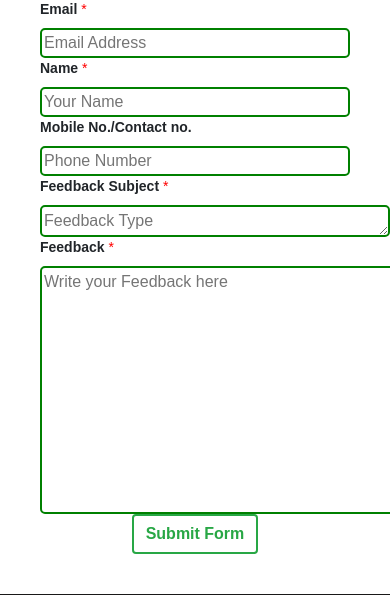
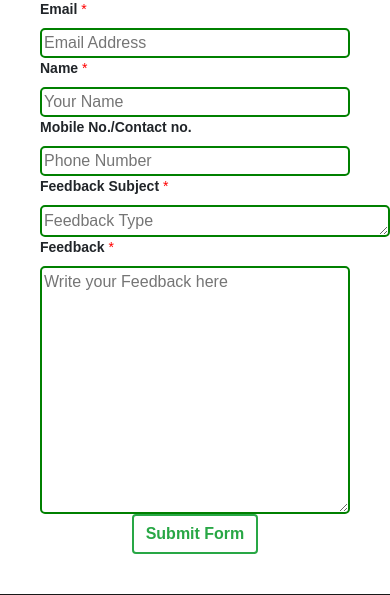
Before and after one commit to sultanbk/crpopt, a Flask app: page /feedback in a window 390 px wide; the page is wider, and only the part inside the window is pictured. Shown: the part 167-762 px from the top of that part. Run offline with Flask 3, Linux system fonts and the light colour scheme; parts of the project's set-up code (start-up, migrations or seed data) failed here and were passed over; some libraries are stand-ins or nearby versions; some web fonts are replaced.

Commit message:
Feedback Page is properly responsive

```diff
--- a/templates/feedback.html
+++ b/templates/feedback.html
@@ -31,7 +31,7 @@
 
         <div class="form-gp">
             <label for=""> <b>Feedback</b> <span style="color: red;">*</span> </label>
-            <textarea id="feedback" name="entry.326955045" rows="10" cols="50" maxlength="500" placeholder="Write your Feedback here" required style="border: 2px solid green; border-radius: 5px; width: 600px;"></textarea>
+            <textarea id="feedback" name="entry.326955045" rows="10" cols="50" maxlength="500" placeholder="Write your Feedback here" required style="border: 2px solid green; border-radius: 5px; width: auto;"></textarea>
 
         </div>
         <button class="btn btn-outline-success" type="submit" style="font-weight: bold; border-width:2px ;"> Submit Form </button>
```
